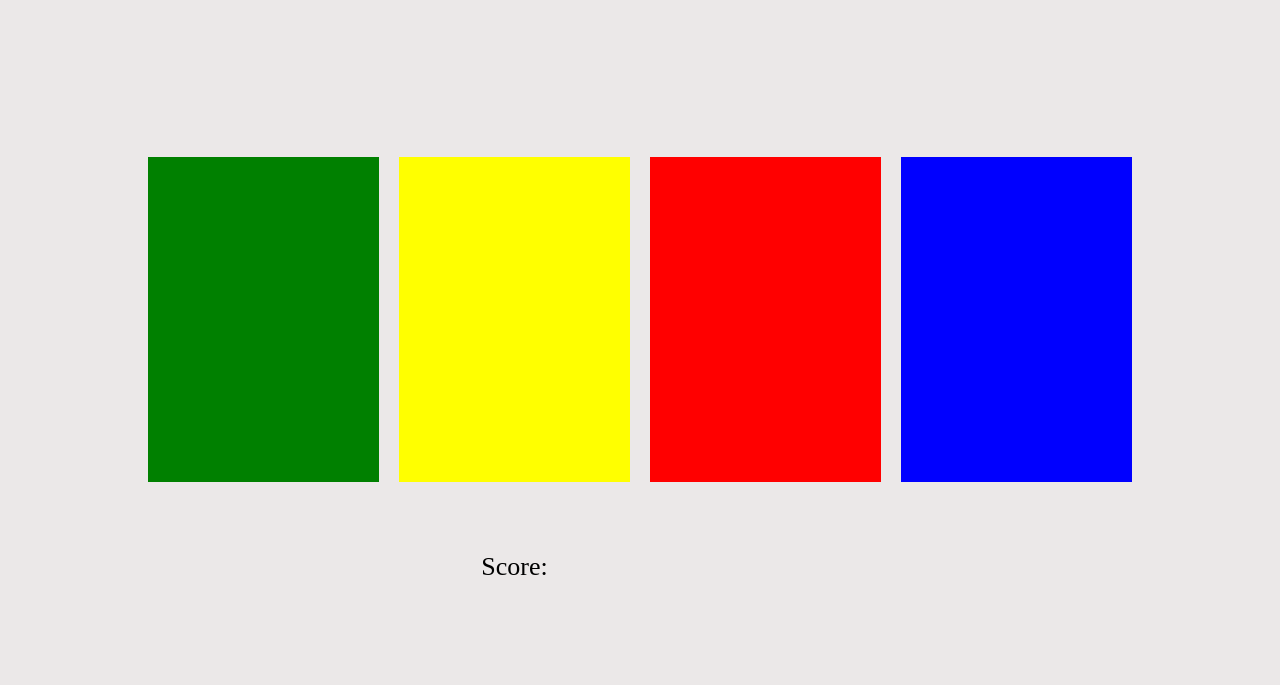
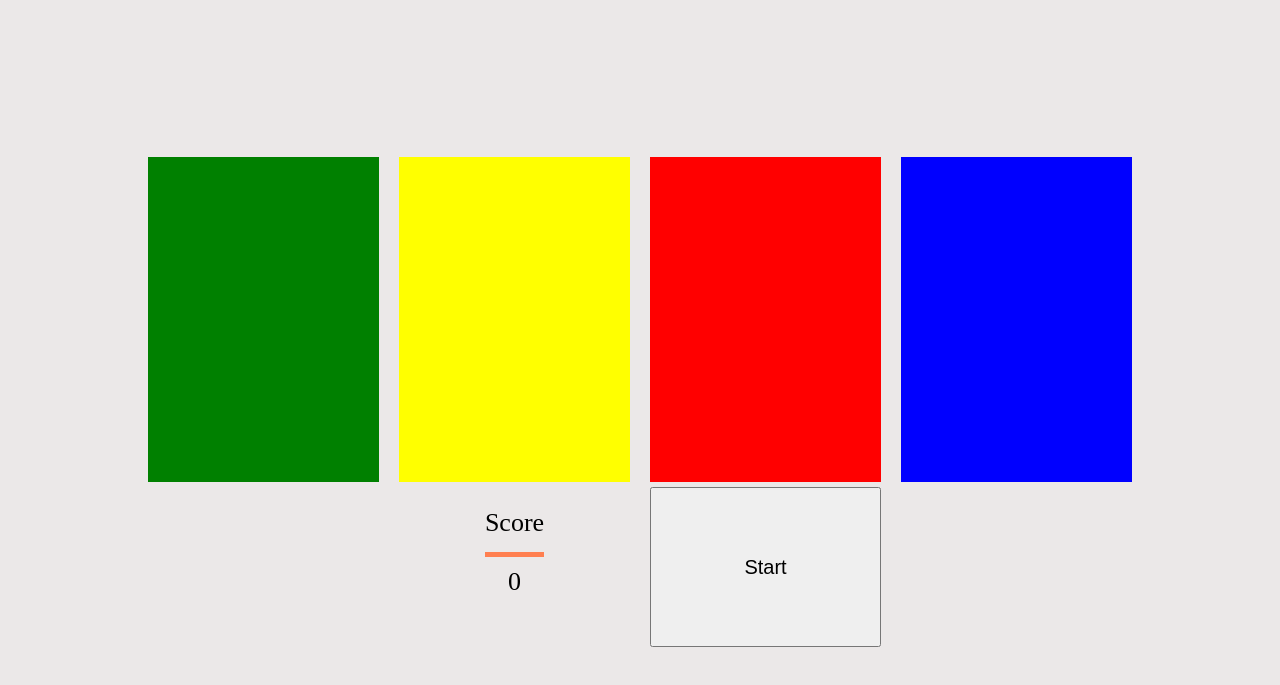
Before and after one commit to chrisrw/Simon-Game, a plain HTML site: page index.html in a window 1280 px wide. Shown: the part 113-798 px from the top of the page. Drawn offline with Linux system fonts and the light colour scheme.

Commit message:
added start button and basic setup for score count via HTML/CSS

```diff
--- a/index.html
+++ b/index.html
@@ -14,7 +14,10 @@
         <div class="yellow"></div>
         <div class="red"></div>
         <div class="blue"></div>
-        <div class="score">Score: </div>
+
+        <div class="score">Score <span class="scoreValue">0</span></div>
+        <input class="start" type="button" value="Start">
+
     </div>
 
     <script src="script.js"></script>
--- a/style.css
+++ b/style.css
@@ -67,3 +67,19 @@ h1{
     grid-row-start: 5;
     grid-row-end: 5;
 }
+.start {
+    font-size: 20px;
+    display: grid;
+    grid-column-start:4;
+    grid-column-end: 4;
+    grid-row-start: 5;
+    grid-row-end: 5;
+    align-self: center;
+}
+
+.scoreValue {
+    display: grid;
+    border-top: 5px solid coral;
+    text-align: center;
+    padding-top:10px;
+}
```
Also changed, not shown: script.js (+9 -1 lines).
